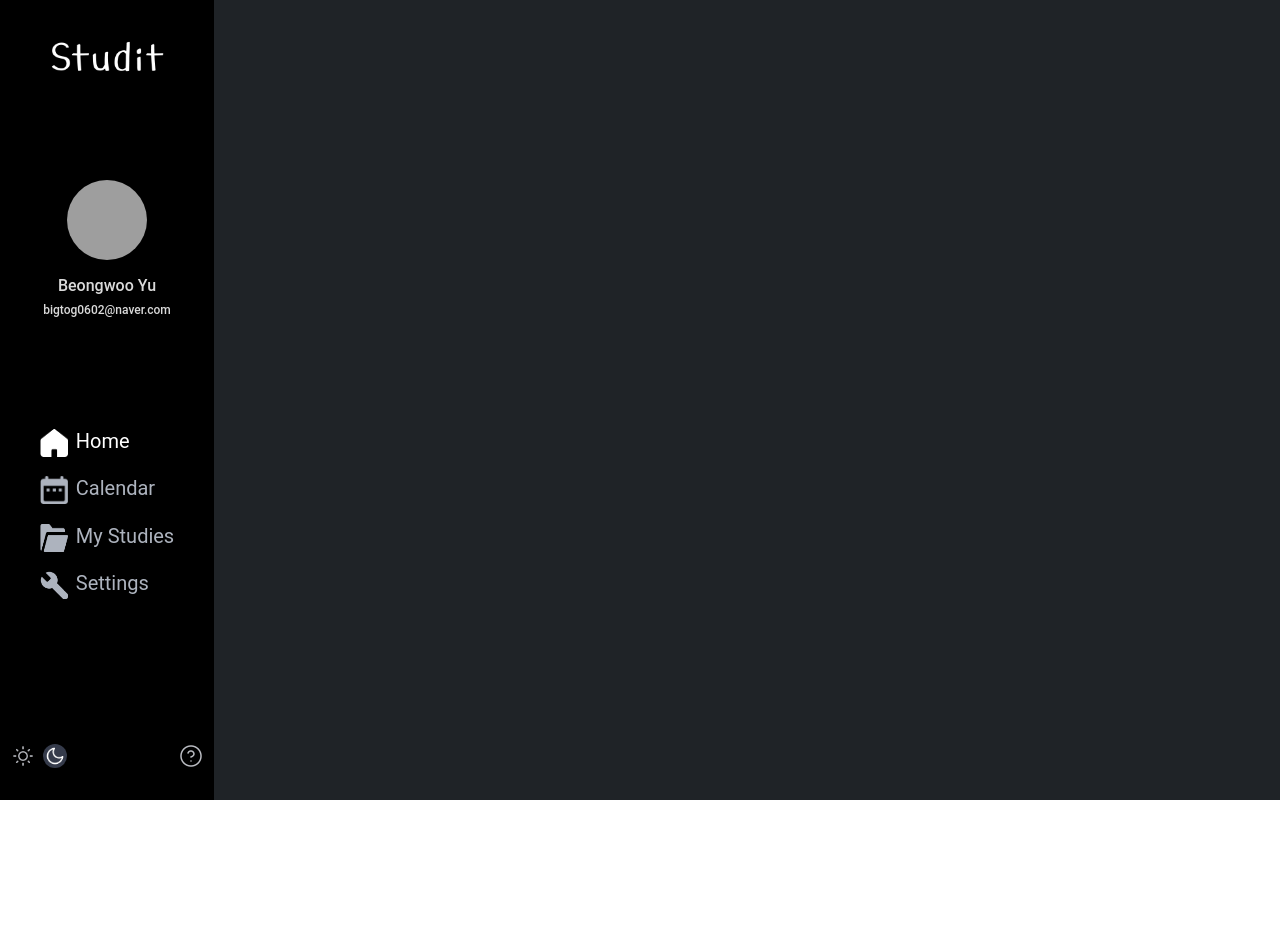
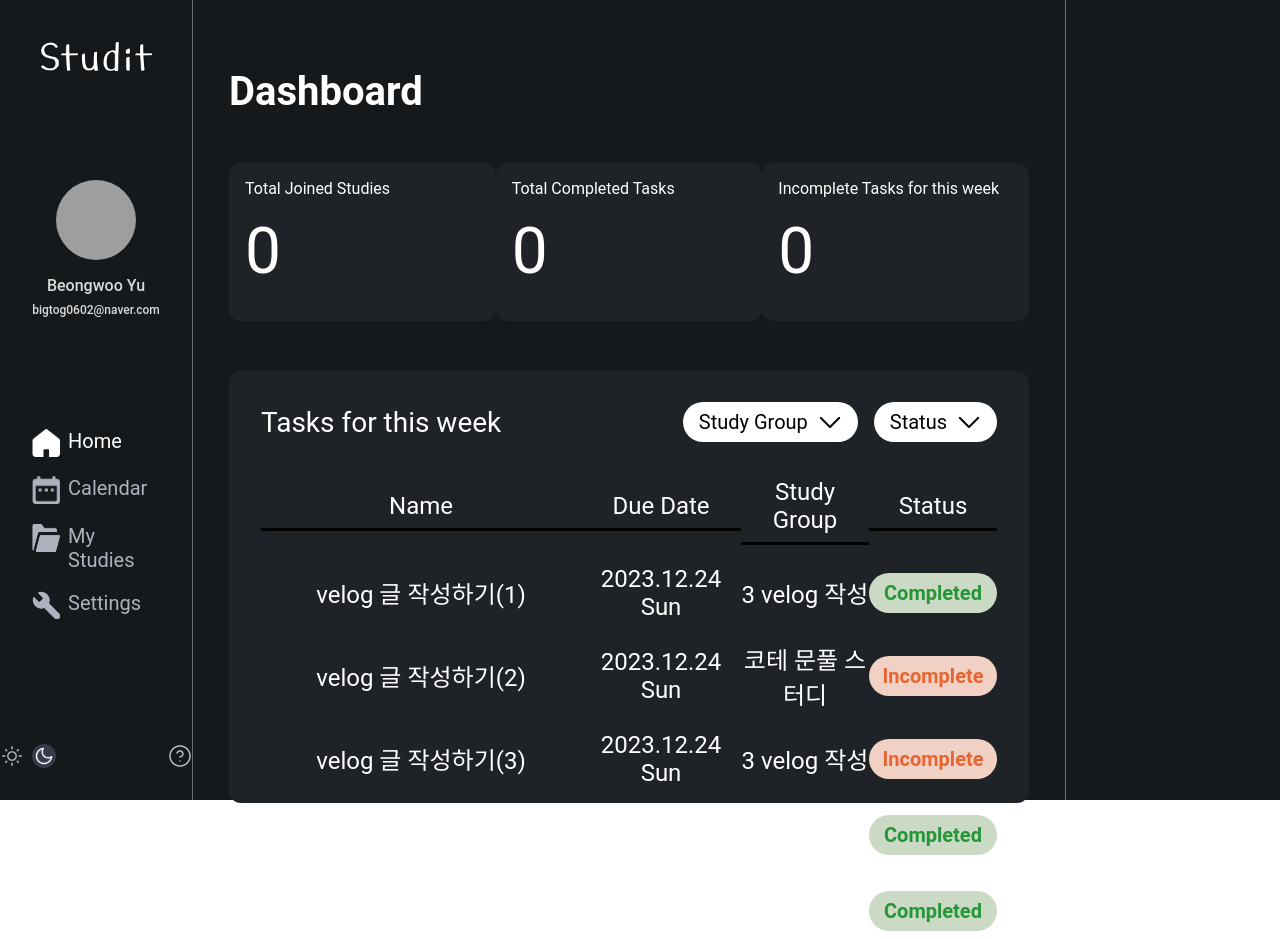
Before and after one commit to SW-Palindrome/Studit-FE, a React (Create React App) app: page /home in a window 1280 px wide. Before the commit the page ends 800 px from the top, so only its background shows below. Built offline with nearby package versions, Linux system fonts and the light colour scheme; grey boxes are pictures that could not be loaded.

Commit message:
Design: 대시보드 구현

```diff
--- a/src/components/Nav.js
+++ b/src/components/Nav.js
@@ -9,7 +9,8 @@ const StyledNav = styled.div`
   align-items: center;
   width: 13.375rem;
   height: 100vh;
-  background-color: #000000;
+  border-right: 1px solid #6b6d6f;
+  background-color: #16191c;
 `;
 
 const StyledLogo = styled.img`
--- a/src/pages/Home/Home.js
+++ b/src/pages/Home/Home.js
@@ -1,17 +1,21 @@
 import styled from "styled-components";
 import Nav from "../../components/Nav";
+import Dashboard from "./components/Dashboard";
+import Activities from "./components/Activities";
 
 const StyledHome = styled.div`
   display: flex;
-  flex-direction: column;
+  flex-direction: row;
   height: 100vh;
-  background-color: #1f2327;
+  background-color: #16191c;
 `;
 
 function Home() {
   return (
     <StyledHome>
       <Nav selectedMenu="home" />
+      <Dashboard></Dashboard>
+      <Activities></Activities>
     </StyledHome>
   );
 }
--- /dev/null
+++ b/src/pages/Home/components/Activities.js
@@ -0,0 +1,15 @@
+import styled from "styled-components";
+
+const StyledActivities = styled.div`
+  display: flex;
+  flex-direction: column;
+  background-color: #16191c;
+  border-left: 1px solid #6b6d6f;
+  width: 40rem;
+`;
+
+function Activities() {
+  return <StyledActivities></StyledActivities>;
+}
+
+export default Activities;
--- /dev/null
+++ b/src/pages/Home/components/Dashboard.js
@@ -0,0 +1,248 @@
+import styled from "styled-components";
+import { useState } from "react";
+const StyledDashboard = styled.div`
+  display: flex;
+  flex-direction: column;
+  background-color: #16191c;
+  padding: 2.25rem;
+  width: 100vh;
+`;
+
+const StyledTitle = styled.h1`
+  color: white;
+  font-family: roboto;
+  font-size: 2.5rem;
+  margin: 2rem 0 3rem 0;
+`;
+
+const StyledTotalContainer = styled.div`
+  display: flex;
+  flex-direction: row;
+  justify-content: space-between;
+  margin-bottom: 3.125rem;
+`;
+
+const StyledTotalMenu = styled.div`
+  display: flex;
+  flex-direction: column;
+  justify-content: flex-start;
+  padding: 1rem;
+  background-color: #1f2327;
+  width: 16rem;
+  border-radius: 0.75rem;
+`;
+
+const StyledTotalTitle = styled.div`
+  color: white;
+  font-family: roboto;
+  font-size: 1rem;
+  margin-bottom: 1rem;
+`;
+
+const StyledTotailCount = styled.div`
+  color: white;
+  font-family: roboto;
+  font-size: 4rem;
+  margin-bottom: 1rem;
+`;
+
+const StyledTaskContainer = styled.div`
+  background-color: #1f2327;
+  border-radius: 0.75rem;
+  display: flex;
+  flex-direction: column;
+  padding: 1rem 2rem;
+  min-height: 50vh;
+`;
+
+const StyledTaskHeader = styled.div`
+  display: flex;
+  flex-direction: row;
+  justify-content: space-between;
+  align-items: center;
+`;
+
+const StyledTaskTitle = styled.h1`
+  color: white;
+  font-family: roboto;
+  font-size: 1.75rem;
+  font-weight: 400;
+`;
+
+const StyledTaskSortContainer = styled.div`
+  display: flex;
+  flex-direction: row;
+  justify-content: space-between;
+  height: 2.5rem;
+`;
+
+const StyledTaskSortWrapper = styled.div`
+  display: flex;
+  flex-direction: row;
+  justify-content: space-between;
+  align-items: center;
+  background-color: #ffffff;
+  border-radius: 1.7rem;
+  margin-left: 1rem;
+  padding: 0.5rem 1rem;
+`;
+
+const StyledTaskSortText = styled.div`
+  font-family: roboto;
+  font-size: 1.25rem;
+  margin-right: 0.625rem;
+  color: #000000;
+`;
+
+const StyledTaskSortLogo = styled.img`
+  width: 1.5rem;
+  height: 1.5rem;
+`;
+
+const StyledTaskBody = styled.div`
+  display: flex;
+  flex-direction: column;
+`;
+
+const StyledTaskTableContainer = styled.div`
+  display: flex;
+  flex-direction: row;
+  align-items: center;
+  margin-top: 1.25rem;
+`;
+
+const StyledTaskAttribute = styled.div`
+  flex: ${(props) => props.flex};
+  color: #ffffff;
+  font-family: roboto;
+  font-size: 1.5rem;
+  text-align: center;
+  padding-bottom: 0.5rem;
+  border-bottom: 3px solid #000000;
+`;
+
+const StyledTaskContent = styled.div`
+  flex: ${(props) => props.flex};
+  color: #ffffff;
+  font-family: roboto;
+  font-size: 1.5rem;
+  text-align: center;
+`;
+
+const StyledTaskStatus = styled.div`
+  flex: ${(props) => props.flex};
+  color: ${(props) => (props.status === "Completed" ? "#249636" : "#E66633")};
+  background-color: ${(props) =>
+    props.status === "Completed" ? "#CBDAC4" : "#F0D1C4"};
+  font-family: roboto;
+  font-size: 1.25rem;
+  font-weight: 700;
+  text-align: center;
+  border-radius: 1000px;
+  padding: 0.5rem 0;
+`;
+
+function Dashboard() {
+  //false면 내림차순, true면 오름차순
+  const [sortStudygroup, setSortStudygroup] = useState(false);
+  const [sortStatus, setSortStatus] = useState(false);
+
+  const contents = [
+    {
+      name: "velog 글 작성하기(1)",
+      dueDate: "2023.12.24 Sun",
+      studyGroup: "3 velog 작성",
+      status: "Completed",
+    },
+    {
+      name: "velog 글 작성하기(2)",
+      dueDate: "2023.12.24 Sun",
+      studyGroup: "코테 문풀 스터디",
+      status: "Incomplete",
+    },
+    {
+      name: "velog 글 작성하기(3)",
+      dueDate: "2023.12.24 Sun",
+      studyGroup: "3 velog 작성",
+      status: "Incomplete",
+    },
+    {
+      name: "velog 글 작성하기(4)",
+      dueDate: "2023.12.24 Sun",
+      studyGroup: "3 velog 작성",
+      status: "Completed",
+    },
+    {
+      name: "velog 글 작성하기(5)",
+      dueDate: "2023.12.24 Sun",
+      studyGroup: "3 velog 작성",
+      status: "Completed",
+    },
+  ];
+  return (
+    <StyledDashboard>
+      <StyledTitle>Dashboard</StyledTitle>
+      <StyledTotalContainer>
+        <StyledTotalMenu>
+          <StyledTotalTitle>Total Joined Studies</StyledTotalTitle>
+          <StyledTotailCount>0</StyledTotailCount>
+        </StyledTotalMenu>
+        <StyledTotalMenu>
+          <StyledTotalTitle>Total Completed Tasks</StyledTotalTitle>
+          <StyledTotailCount>0</StyledTotailCount>
+        </StyledTotalMenu>
+        <StyledTotalMenu>
+          <StyledTotalTitle>Incomplete Tasks for this week</StyledTotalTitle>
+          <StyledTotailCount>0</StyledTotailCount>
+        </StyledTotalMenu>
+      </StyledTotalContainer>
+      <StyledTaskContainer>
+        <StyledTaskHeader>
+          <StyledTaskTitle>Tasks for this week</StyledTaskTitle>
+          <StyledTaskSortContainer>
+            <StyledTaskSortWrapper
+              onClick={() => setSortStudygroup(!sortStudygroup)}
+            >
+              <StyledTaskSortText>Study Group</StyledTaskSortText>
+              <StyledTaskSortLogo
+                src={require("../../../assets/down.png")}
+                style={{
+                  transform: sortStudygroup ? "rotate(180deg)" : "rotate(0deg)",
+                }}
+              />
+            </StyledTaskSortWrapper>
+            <StyledTaskSortWrapper onClick={() => setSortStatus(!sortStatus)}>
+              <StyledTaskSortText>Status</StyledTaskSortText>
+              <StyledTaskSortLogo
+                src={require("../../../assets/down.png")}
+                style={{
+                  transform: sortStatus ? "rotate(180deg)" : "rotate(0deg)",
+                }}
+              />
+            </StyledTaskSortWrapper>
+          </StyledTaskSortContainer>
+        </StyledTaskHeader>
+        <StyledTaskBody>
+          <StyledTaskTableContainer>
+            <StyledTaskAttribute flex={2.5}>Name</StyledTaskAttribute>
+            <StyledTaskAttribute flex={1.25}> Due Date</StyledTaskAttribute>
+            <StyledTaskAttribute flex={1}>Study Group</StyledTaskAttribute>
+            <StyledTaskAttribute flex={1}>Status</StyledTaskAttribute>
+          </StyledTaskTableContainer>
+          {contents.map((task, index) => (
+            <StyledTaskTableContainer key={index}>
+              <StyledTaskContent flex={2.5}>{task.name}</StyledTaskContent>
+              <StyledTaskContent flex={1.25}>{task.dueDate}</StyledTaskContent>
+              <StyledTaskContent flex={1}>{task.studyGroup}</StyledTaskContent>
+              <StyledTaskStatus flex={1} status={task.status}>
+                {task.status}
+              </StyledTaskStatus>
+            </StyledTaskTableContainer>
+          ))}
+        </StyledTaskBody>
+      </StyledTaskContainer>
+    </StyledDashboard>
+  );
+}
+
+export default Dashboard;
```
Also changed, not shown: src/assets/down.png (added).
